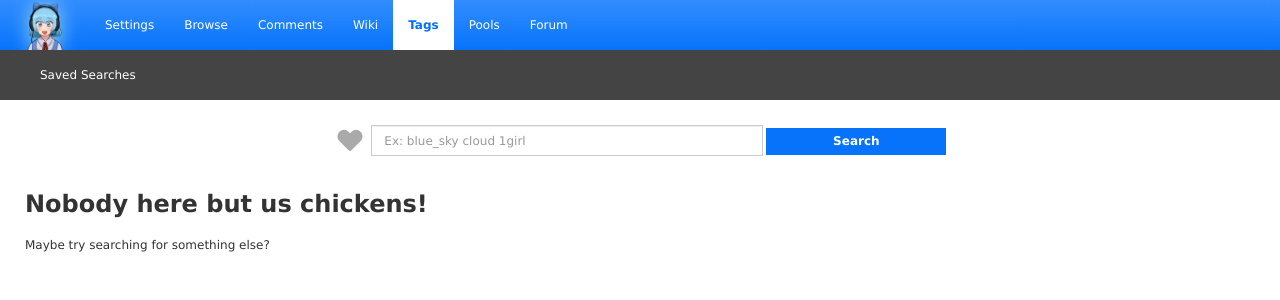
After one commit to gingerchicken/homebooru, a Django app: page /tags/savedsearches in a window 1280 px wide. The commit adds this page. Shown: the top 300 px of the page. Run offline with Django 4.2, Linux system fonts and the light colour scheme; parts of the project's set-up code (start-up, migrations or seed data) failed here and were passed over; some libraries are stand-ins or nearby versions.

Commit message:
Add save searches page

```diff
--- a/booru/static/css/responsive.css
+++ b/booru/static/css/responsive.css
@@ -692,6 +692,11 @@ div.forum-list-space {
     display: inline-block;
 }
 
+.search-container .search-with-save {
+    width: calc(100% - 180px - 3px - 40px); /* Same as above but with the added width for the 2.5px gap as well as the 30px for the save button */
+    display: inline-block;
+}
+
 .search-container .search-button {
     width: 180px;
     display: inline-block;
--- a/booru/templates/booru/tags/base/main.html
+++ b/booru/templates/booru/tags/base/main.html
@@ -3,6 +3,7 @@
 
 {% block navbar %}
     {% include "booru/tags/components/nav-bar.html" %}
+    {% include "booru/tags/components/sub-nav-bar.html" %}
 {% endblock %}
 
 {% block main %}
--- /dev/null
+++ b/booru/templates/booru/tags/components/sub-nav-bar.html
@@ -0,0 +1,5 @@
+{% extends "booru/components/sub-nav-bar.html" %}
+
+{% block items %}
+    <li><a href="/tags/savedsearches">Saved Searches</a></li>
+{% endblock %}
--- /dev/null
+++ b/booru/templates/booru/tags/saved-searches.html
@@ -0,0 +1,24 @@
+{% extends "booru/tags/base/main.html" %}
+{% load static %}
+
+{% block page_title %}
+    Saved Searches
+{% endblock %}
+
+{% block main_content %}
+    <div class="search-container">
+        <form action="" method="get">
+            <span class="ui-icon ui-icon-heart" style="color: #aaa; font-size: 25px; padding: 0px 35px 0px 0px; vertical-align: top;" title="Save this search. Check your account page."> </span>
+            <span class="search-with-save">
+                <input name="tag" type="text" id="search-input" class="form-control" value="" placeholder="Ex: blue_sky cloud 1girl">
+            </span><span class="search-button"><input name="commit" class="secondary_search" type="submit" value="Search"></span>
+        </form>
+    </div>
+    {% if content %}
+
+    {% else %}
+        <h1>Nobody here but us chickens!</h1> Maybe try searching for something else?
+    {% endif %}
+    <br>
+    {% include "booru/components/paginator.html" %}
+{% endblock %}
--- a/booru/urls.py
+++ b/booru/urls.py
@@ -24,6 +24,7 @@ urlpatterns = [
     path('tags', views.tags, name='tags'),
     path('tags/edit', views.edit_tag, name='edit_tag'),
     path('tags/autocomplete/<str:tag>', views.autocomplete, name='autocomplete'),
+    path('tags/savedsearches', views.saved_searches, name='saved_searches'),
 
     # Accounts
     path('accounts/login', views.login, name='login'),
--- a/booru/views/tags.py
+++ b/booru/views/tags.py
@@ -121,3 +121,12 @@ def autocomplete(request, tag):
 
     # Return the tags as json
     return HttpResponse(json.dumps(flat), content_type="application/json")
+
+def saved_searches(request):
+    # Get the user
+    user = request.user
+
+    # Render the saved_searches.html template with the user
+    return render(request, 'booru/tags/saved-searches.html', {
+        'user': user
+    })
```
